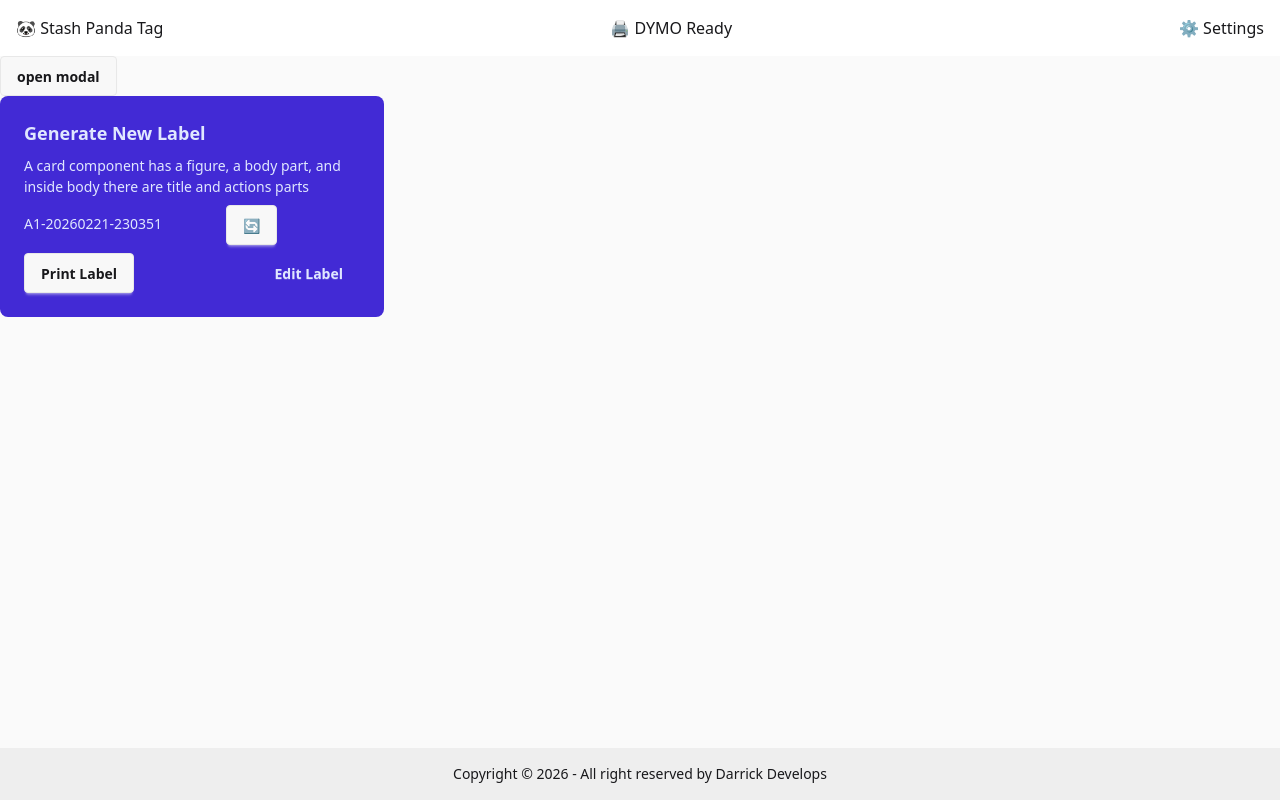
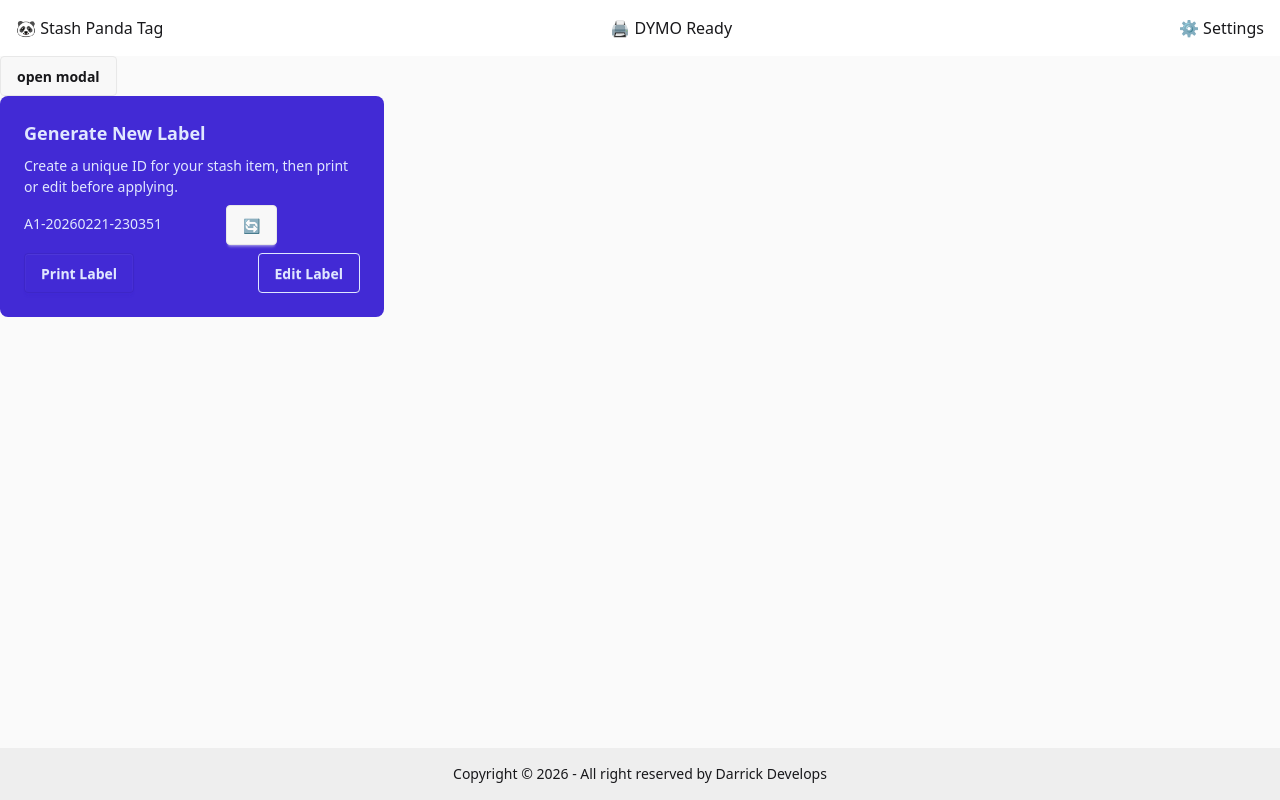
Before and after one commit to DarrickFauvel/stash-panda-tag-nextjs-sqlite-prisma, a Next.js app: page / in a window 1280 px wide. Built offline with nearby package versions, Linux system fonts and the light colour scheme.

Commit message:
Fix style and text

```diff
--- a/app/components/card-generate-new-label.tsx
+++ b/app/components/card-generate-new-label.tsx
@@ -2,19 +2,16 @@ import InputComponent from "./input";
 
 export default function GenerateNewLabelCardComponent() {
   return (
-    <div className="card bg-primary text-primary-content w-96">
+    <div className="card bg-primary text-primary-content w-full max-w-sm">
       <div className="card-body">
         <h2 className="card-title">Generate New Label</h2>
-        <p>
-          A card component has a figure, a body part, and inside body there are
-          title and actions parts
-        </p>
+        <p>Create a unique ID for your stash item, then print or edit before applying.</p>
 
         <InputComponent />
 
         <div className="card-actions justify-between">
-          <button className="btn">Print Label</button>
-          <button className="btn btn-ghost">Edit Label</button>
+          <button className="btn btn-primary">Print Label</button>
+          <button className="btn btn-outline">Edit Label</button>
         </div>
       </div>
     </div>
```
